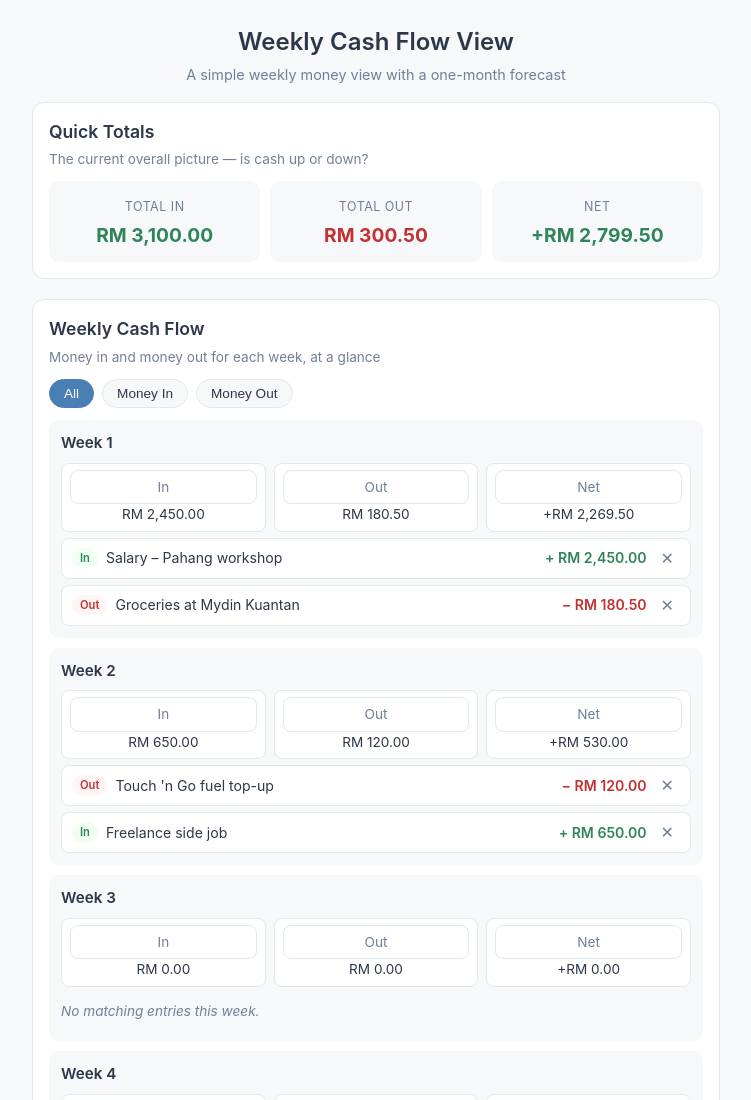
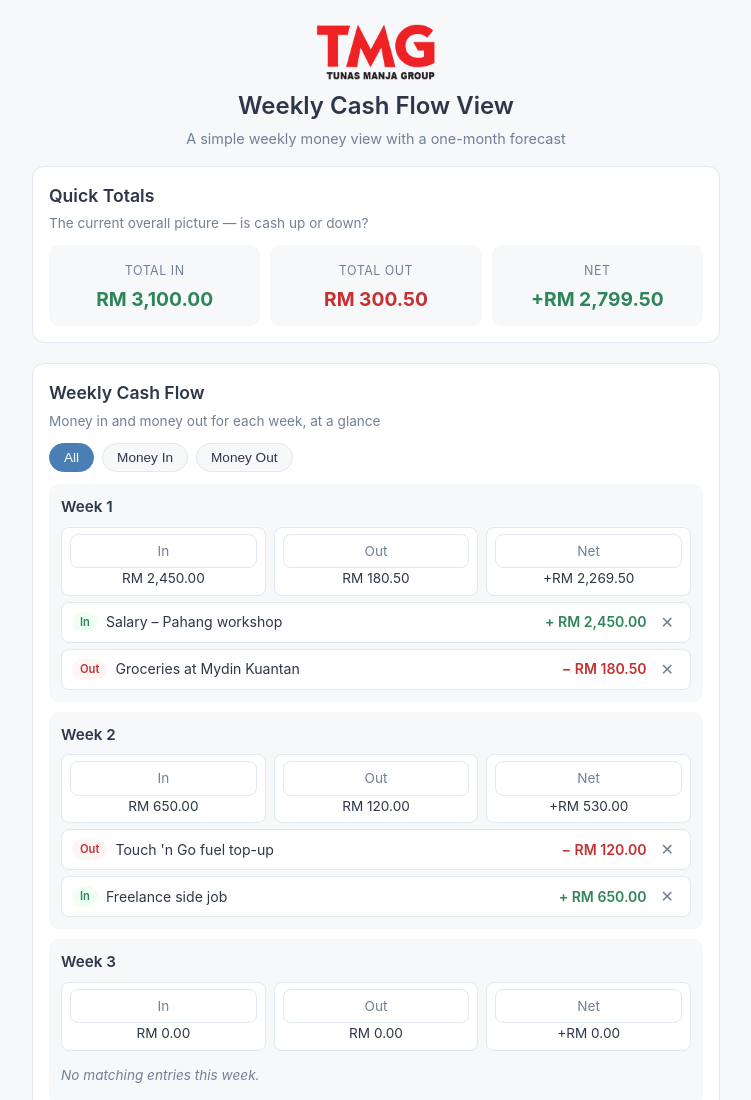
Before and after one commit to mohdshaiza/weekly-cash-flow-view, a plain HTML site: page index.html in a window 1280 px wide. Shown: the top 1100 px of the page, without its empty margins (264-1015 px from the left). Drawn offline with Linux system fonts and the light colour scheme.

Commit message:
Add TMG Group logo to header

```diff
--- a/index.html
+++ b/index.html
@@ -161,6 +161,7 @@
 <body>
 
 <header>
+  <img src="logo-tmg.webp" alt="TMG Group logo" style="height:56px; display:block; margin:0 auto 8px;">
   <h1>Weekly Cash Flow View</h1>
   <p>A simple weekly money view with a one-month forecast</p>
 </header>
```
Also changed, not shown: logo-tmg.webp (added).
